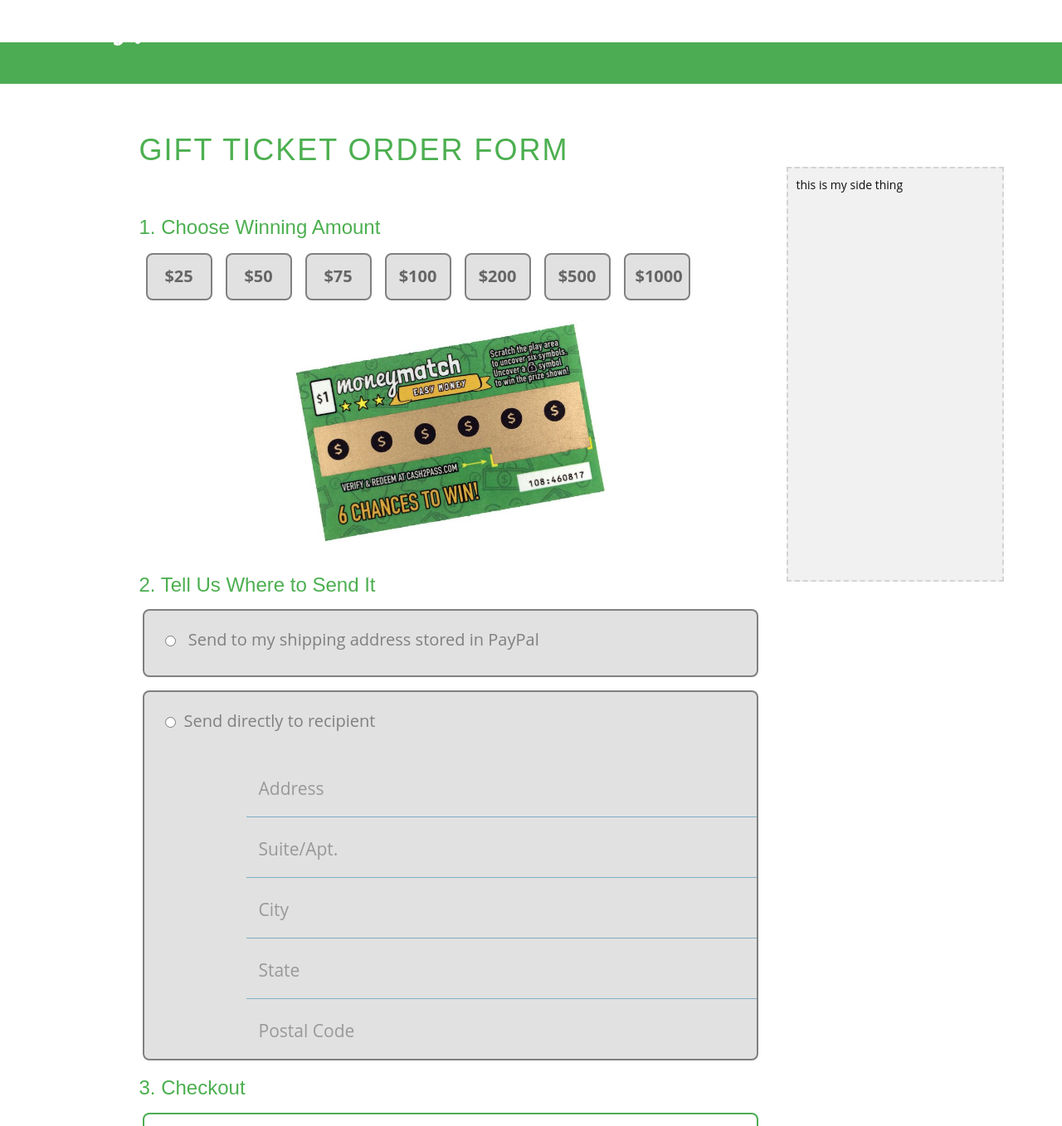
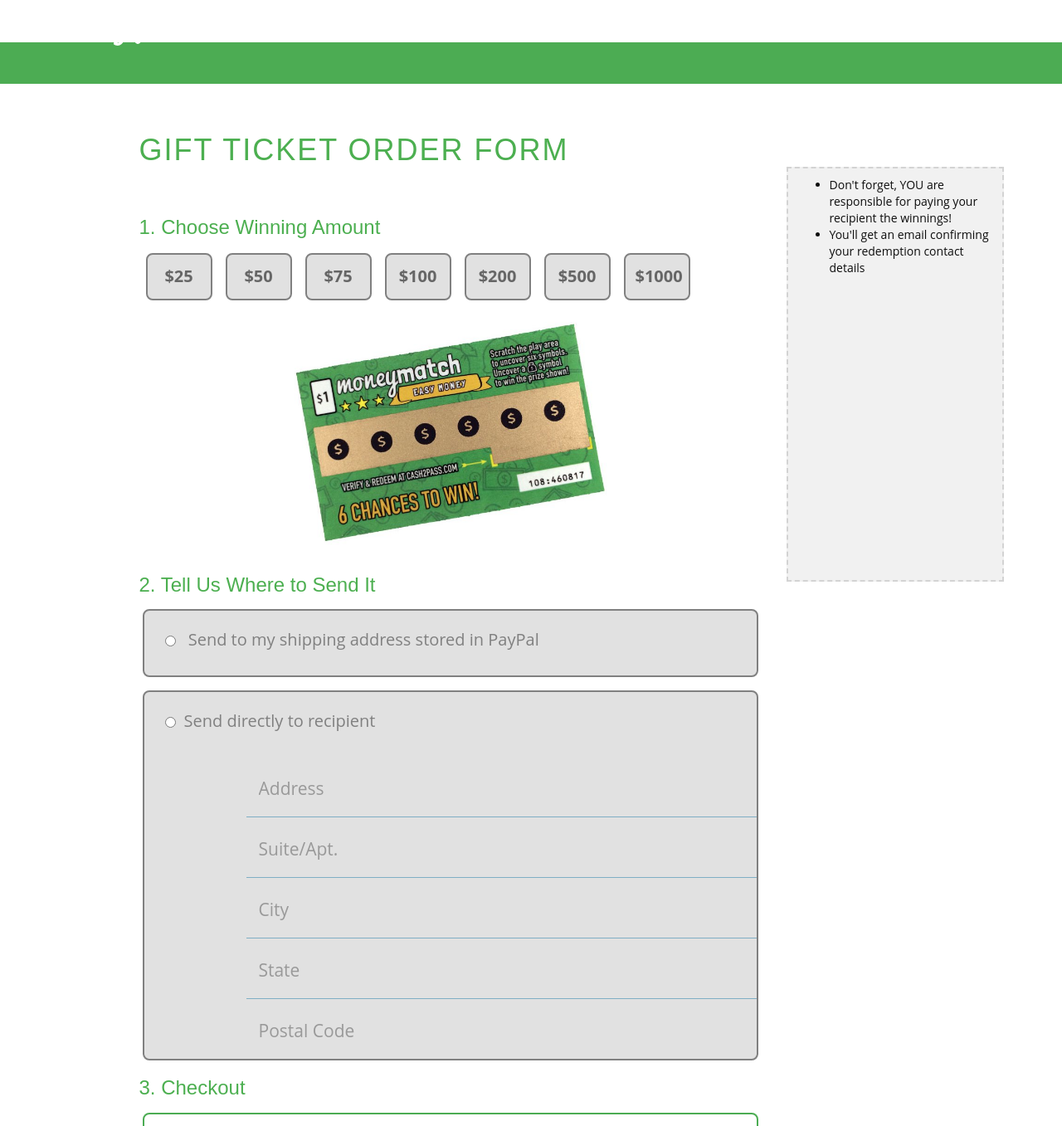
Before and after one commit to alleyway/gift-ticket-web, a Jekyll site: the page built from order.html, in a window 1280 px wide, cut to the strip 0-1357 px from the top of the page. Shown: the whole strip at 83% size. Built offline with Jekyll 4.4.1, drawn with Linux system fonts in a browser that asks for light colours; some web fonts are replaced.

Commit message:
updating web page

```diff
--- a/css/grayscale.css
+++ b/css/grayscale.css
@@ -579,9 +579,9 @@
     color: #7FAEC4;
 }
 
-form .row:first-child .floating-label-form-group {
-    border-top: 1px solid #7FAEC4;
-}
+/*form .row:first-child .floating-label-form-group {*/
+    /*border-top: 1px solid #7FAEC4;*/
+/*}*/
 
 .alert-success {
     color: #4CAC53;
--- a/order.html
+++ b/order.html
@@ -7,6 +7,7 @@
 
 
 <section class="container">
+<form id="pp_form" action="https://www.sandbox.paypal.com/cgi-bin/webscr" method="post" target="_top">
     <div class="row">
         <div class="col-lg-offset-1 col-lg-8">
 
@@ -41,7 +42,7 @@
             <div class="row custom_order_group">
                 <div class="col-xs-12">
                     <label class="order_option_title" >
-                    <input type="radio" name="where_to_send" style="margin: 30px auto; margin-right: 10px; vertical-align: middle" />
+                    <input type="radio" name="where_to_send" value="buyer" style="margin: 30px auto; margin-right: 10px; vertical-align: middle" />
                     Send to my shipping address stored in PayPal</label>
                 </div>
             </div>
@@ -49,11 +50,11 @@
             <div class="row control-group custom_order_group">
                 <div class="col-xs-12">
                     <label class="order_option_title">
-                        <input type="radio" name="where_to_send" style="margin: 30px auto; margin-right: 10px; vertical-align: middle" />Send directly to recipient</label>
+                        <input type="radio" name="where_to_send" value="recipient" style="margin: 30px auto; margin-right: 10px; vertical-align: middle" />Send directly to recipient</label>
                 </div>
                 <div class="form-group col-xs-10 col-md-offset-2 floating-label-form-group controls">
                     <label>Address</label>
-                    <input type="text" name="form_addr1" class="form-control" placeholder="Address" id="form_addr1"
+                    <input type="text" name="form_addr1" class="form-control recipient_required" placeholder="Address" id="form_addr1"
                            data-validation-required-message="Enter street address">
                     <p class="help-block text-danger"></p>
                 </div>
@@ -64,17 +65,17 @@
                 </div>
                 <div class="form-group col-xs-10 col-md-offset-2 floating-label-form-group controls">
                     <label>City</label>
-                    <input type="text" name="form_city" class="form-control" placeholder="City" id="form_city">
+                    <input type="text" name="form_city" class="form-control recipient_required" placeholder="City" id="form_city">
                     <p class="help-block text-danger"></p>
                 </div>
                 <div class="form-group col-xs-10 col-md-offset-2 floating-label-form-group controls">
                     <label>State</label>
-                    <input type="text" name="form_state" class="form-control" placeholder="State" id="form_state">
+                    <input type="text" name="form_state" class="form-control recipient_required" placeholder="State" id="form_state">
                     <p class="help-block text-danger"></p>
                 </div>
                 <div class="form-group col-xs-10 col-md-offset-2 floating-label-form-group controls">
                     <label>Postal Code</label>
-                    <input type="text" name="form_postal_code" class="form-control" placeholder="Postal Code" id="form_postal_code">
+                    <input type="text" name="form_postal_code" class="form-control recipient_required" placeholder="Postal Code" id="form_postal_code">
                     <p class="help-block text-danger"></p>
                 </div>
             </div>
@@ -88,7 +89,7 @@
                     </div>
                 </div>
                 <div class="col-md-6 text-center"">
-                    <form action="https://www.sandbox.paypal.com/cgi-bin/webscr" method="post" target="_top">
+
                         <input type="hidden" name="cmd" value="_s-xclick">
                         <input type="hidden" name="hosted_button_id" value="E3NHQF2A6SXFC">
 
@@ -96,7 +97,7 @@
 
                         <div id="checkout_elements">
 
-                            <input type="hidden" name="os0" value="$25">
+                            <!--<input type="hidden" name="os0" value="$25">-->
 
                             <!--<INPUT TYPE="hidden" name="address_override" value="0">-->
                             <input type="hidden" name="first_name" value="John">
@@ -115,19 +116,23 @@
                             <img alt="" border="0" src="https://www.sandbox.paypal.com/en_US/i/scr/pixel.gif" width="1"
                                  height="1">
                         </div>
-                    </form>
+
                 </div>
             </div>
         </div>
 
         <div class="col-lg-3 visible-lg">
             <div class="sideinfo">
-                this is my side thing
+                <ul>
+                    <li>Don't forget, YOU are responsible for paying your recipient the winnings!</li>
+                    <li>You'll get an email confirming your redemption contact details</li>
+                </ul>
+
 
             </div>
         </div>
     </div>
-
+</form>
 </section>
 
 <script type="text/javascript" src="order.js"></script>
--- a/order.js
+++ b/order.js
@@ -13,7 +13,8 @@
 $(function () {
 
     $(".gift_amounts li").on("click", function(e){
-        $(this).toggleClass("amount_selected");
+        $(".gift_amounts li").removeClass("amount_selected");
+        $(this).addClass("amount_selected");
     });
 
     var once = false;
@@ -24,39 +25,50 @@
         }
         else
             $(".custom_order_group").toggleClass("custom_order_group_selected");
+
+        if ($('input:radio[name="where_to_send"]:checked').val() == "recipient") {
+            $(".recipient_required").prop("required", true);
+        } else {
+            $(".recipient_required").prop("required", false);
+        }
     });
 
+    $("#pp_form").on("submit", function(e){
+
+
+
+    });
 
 });
 
 
 $(function() {
 
-    $("input,textarea").jqBootstrapValidation({
-        preventSubmit: true,
-        submitError: function($form, event, errors) {
-            // additional error messages or events
-        },
-        submitSuccess: function($form, event) {
-            event.preventDefault(); // prevent default submit behaviour
-            // get values from FORM
-            var name = $("input#name").val();
-            var email = $("input#email").val();
-            var phone = $("input#phone").val();
-            var message = $("textarea#message").val();
-            var firstName = name; // For Success/Failure Message
-            // Check for white space in name for Success/Fail message
-            if (firstName.indexOf(' ') >= 0) {
-                firstName = name.split(' ').slice(0, -1).join(' ');
-            }
-        },
-        filter: function() {
-            return $(this).is(":visible");
-        },
-    });
-
-    $("a[data-toggle=\"tab\"]").click(function(e) {
-        e.preventDefault();
-        $(this).tab("show");
-    });
+    //$("input,textarea").jqBootstrapValidation({
+    //    preventSubmit: true,
+    //    submitError: function($form, event, errors) {
+    //        // additional error messages or events
+    //    },
+    //    submitSuccess: function($form, event) {
+    //        event.preventDefault(); // prevent default submit behaviour
+    //        // get values from FORM
+    //        var name = $("input#name").val();
+    //        var email = $("input#email").val();
+    //        var phone = $("input#phone").val();
+    //        var message = $("textarea#message").val();
+    //        var firstName = name; // For Success/Failure Message
+    //        // Check for white space in name for Success/Fail message
+    //        if (firstName.indexOf(' ') >= 0) {
+    //            firstName = name.split(' ').slice(0, -1).join(' ');
+    //        }
+    //    },
+    //    filter: function() {
+    //        return $(this).is(":visible");
+    //    },
+    //});
+    //
+    //$("a[data-toggle=\"tab\"]").click(function(e) {
+    //    e.preventDefault();
+    //    $(this).tab("show");
+    //});
 });
```
